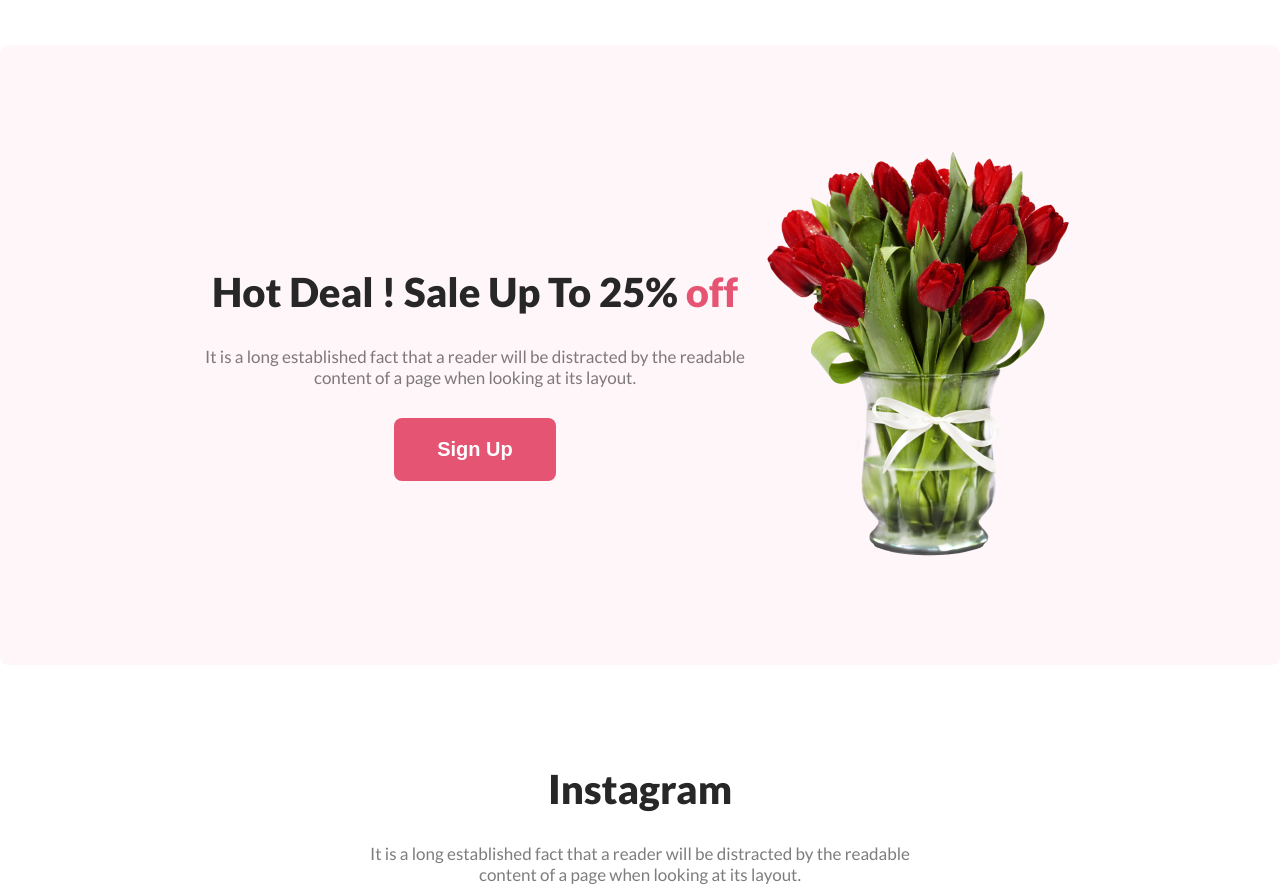
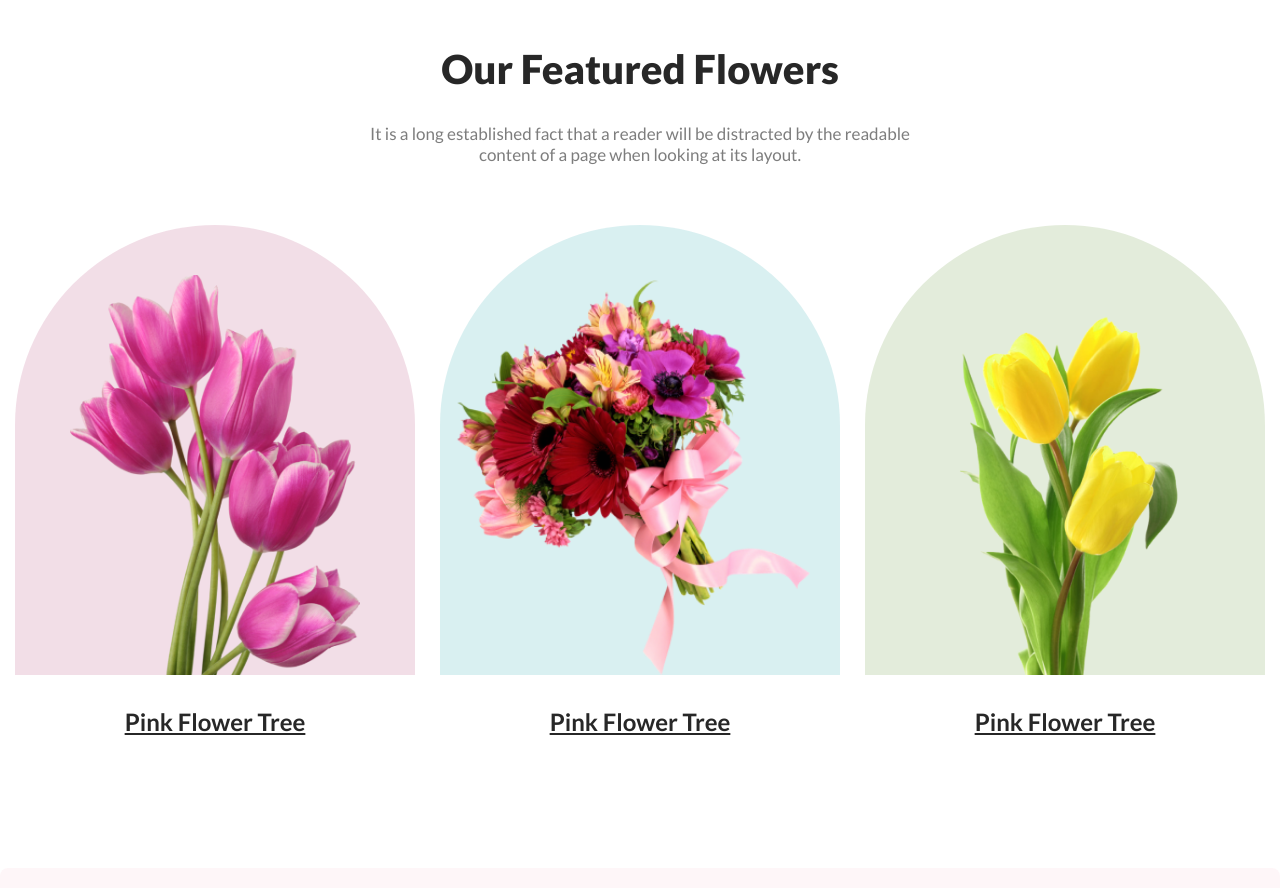
Before and after one commit to riyad3699/flower-shop, a plain HTML site: page index.html in a window 1280 px wide. Shown: the part 800-1688 px from the top of the page. Drawn offline with Linux system fonts and the light colour scheme.

Commit message:
added featured flowers

```diff
--- a/index.html
+++ b/index.html
@@ -16,25 +16,53 @@
         <div class="banner">
             <h1>Let's make beautiful flowers a part of your life.</h1>
             <div class="description">
-                <p class="description-primary">It is a long established fact that a reader will be distracted by the readable content of a page when looking at its layout. The point of using Lorem Ipsum is that it has a more-or-less normal distribution of letters.</p>
+                <p class="description-primary">It is a long established fact that a reader will be distracted by the
+                    readable content of a page when looking at its layout. The point of using Lorem Ipsum is that it has
+                    a more-or-less normal distribution of letters.</p>
             </div>
             <button class="btn-primary">Shop Now</button>
         </div>
         <img class="header-pic" src="flower-asset/pngwing 10.png" alt="">
     </header>
     <main>
+        <section class="featured-flowers">
+            <div class="featured-flowers-content">
+                <h3 class="title-primary">Our Featured Flowers</h3>
+                <p class="description-primary">It is a long established fact that a reader will be distracted by the
+                    readable content of a page when looking at its layout.</p>
+            </div>
+            <div class="featured-flowers-picture">
+                <div class="pink-flower">
+                    <div class="pink"><img src="flower-asset/pngwing 6.png" alt=""></div>
+                    <h4>Pink Flower Tree</h4>
+                </div>
+                <div class="blue-flower">
+                    <div class="blue"><img src="flower-asset/pngwing 5.png" alt=""></div>
+                <h4>Pink Flower Tree</h4>
+                </div>
+                <div class="green-flower">
+                    <div class="green"><img src="flower-asset/pngwing 7.png" alt=""></div>
+                    <h4>Pink Flower Tree</h4>
+                </div>
+
+            </div>
+        </section>
+
         <section class="hot-deal">
             <div class="hot-deal-content">
                 <h3 class="title-primary">Hot Deal ! Sale Up To 25% <span>off</span> </h3>
-                <p class="description-primary">It is a long established fact that a reader will be distracted by the readable content of a page when looking at its layout.</p>
+                <p class="description-primary">It is a long established fact that a reader will be distracted by the
+                    readable content of a page when looking at its layout.</p>
                 <button class="btn-primary">Sign Up</button>
             </div>
             <img class="hot-deal-pic" src="flower-asset/pngwing 8.png" alt="">
         </section>
+
         <section class="insta">
             <div class="insta-content">
                 <h3 class="title-primary">Instagram</h3>
-                <p class="description-primary">It is a long established fact that a reader will be distracted by the readable content of a page when looking at its layout.</p>
+                <p class="description-primary">It is a long established fact that a reader will be distracted by the
+                    readable content of a page when looking at its layout.</p>
             </div>
             <div class="insta-picture">
                 <div><img src="flower-asset/Flower 01.png" alt=""></div>
@@ -43,6 +71,7 @@
                 <div><img src="flower-asset/Rectangle 6.png" alt=""></div>
             </div>
         </section>
+
         <section class="subscription">
             <h3 class="title-primary">Get The Latest Deals</h3>
             <p class="description-primary">$30 coupon for first shopping</p>
@@ -54,7 +83,8 @@
     </main>
     <footer>
         <h3 class="footer-title"><span>Flower</span>Shop</h3>
-        <p class="footer-description">It is a long established fact that a reader will be distracted by the readable content of a page when looking at its layout.</p>
+        <p class="footer-description">It is a long established fact that a reader will be distracted by the readable
+            content of a page when looking at its layout.</p>
         <p><small>@2020-2023, FlowerShop.com. All rights reserved. </small></p>
     </footer>
 </body>
--- a/styles/style.css
+++ b/styles/style.css
@@ -48,6 +48,7 @@ header {
     justify-content: space-between;
     align-items: center;
     gap: 100px;
+    margin-bottom: 100px;
 
 }
 
@@ -145,3 +146,54 @@ small {
     font-size: 16px;
     font-weight: 400;
 }
+
+/* featured flowers style */
+.featured-flowers-picture {
+    display: flex;
+    justify-content: center;
+    text-align: center;
+    align-items: flex-end;
+    gap: 25px;
+    color: #272727;
+    font-size: 24px;
+    font-weight: 700;
+    text-decoration-line: underline;
+    margin-top: 60px;
+}
+
+.pink {
+    width: 300px;
+    height: 400px;
+    border-radius: 300px 300px 0px 0px;
+    background: rgba(167, 33, 98, 0.15);
+    display: flex;
+    justify-content: center;
+    padding: 50px 50px 0 50px;
+}
+
+.blue {
+    width: 300px;
+    height: 400px;
+    border-radius: 300px 300px 0px 0px;
+    background: rgba(5, 151, 160, 0.15);
+    display: flex;
+    justify-content: center;
+    padding: 50px 50px 0 50px;
+}
+
+.green {
+    width: 300px;
+    height: 400px;
+    border-radius: 300px 300px 0px 0px;
+    background: rgba(71, 125, 17, 0.15);
+    display: flex;
+    justify-content: center;
+    padding: 50px 50px 0 50px;
+
+}
+
+.featured-flowers-content {
+    text-align: center;
+    width: 600px;
+    margin: auto;
+}
```
